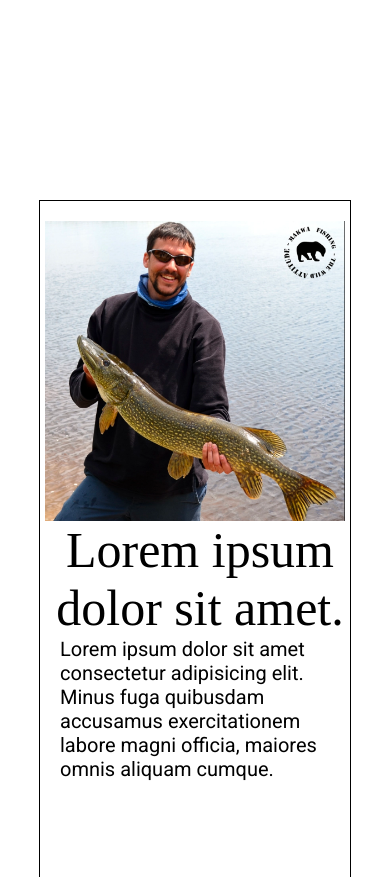
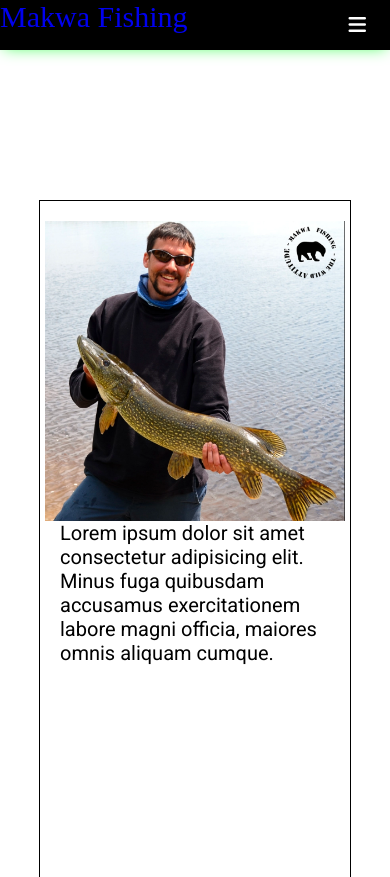
Before and after one commit to lsaison/mf, a Django app: template templates/index.html in a window 390 px wide. Shown: the top 877 px of the page. Run offline with Django 3.2, Linux system fonts and the light colour scheme; the template is opened without the code that fills it, so the values that code supplies are empty; some libraries are stand-ins or nearby versions; some web fonts are replaced.

Commit message:
hamburger

```diff
--- a/static/css/index.css
+++ b/static/css/index.css
@@ -42,6 +42,12 @@
     top: 0;
 }
 
+.titre{
+  display: none;
+}
+.hamburg{
+  display: none;
+}
 nav{
   width: 100%;
 }
@@ -49,7 +55,9 @@
 nav ul{
   padding: 0;
   text-align: center;
-  margin:0;
+  margin: 0;
+  transition: 1s;
+  overflow: hidden;
 }
 
 nav ul li{
@@ -492,7 +500,43 @@
 /* ===== Mobile ===== */
 @media only screen and (max-width: 767px) {
     header{
-        display: none;
+        min-height: 0;
+    }
+    .hamburg{
+      display: block;
+      color: #FFF;
+      background: #000;
+      width: 100%;
+      cursor: pointer;
+      text-align: right;
+      padding: 15px 24px;
+    }
+    .logo{
+      display: none;
+    }
+    .titre{
+      display: block;
+      position: fixed;
+      top: 0;
+      color: #FFF;
+      font-size: 3rem;
+      font-family: var(--font-makwa);
+    }
+    nav ul{
+      max-height: 0px;
+      background: #000;
+      /* color: #FFF; */
+    }
+    nav ul li{
+      width: 100%;
+      padding: 24px 0;
+    }
+    .menu{
+      max-height: 25em;
+      padding-left: 0;
+    }
+    .menu a{
+      color: #FFF;
     }
     #presentation{
         margin: 20px 0;
--- a/templates/index.html
+++ b/templates/index.html
@@ -7,15 +7,20 @@
   <meta http-equiv="X-UA-Compatible" content="IE=edge">
   <meta name="viewport" content="width=device-width, initial-scale=1.0">
   <link rel="stylesheet" href="{% static 'css/index.css' %}">
+  <script src="https://kit.fontawesome.com/f65dcb3806.js" crossorigin="anonymous"></script>
+  <script src="https://ajax.googleapis.com/ajax/libs/jquery/3.6.0/jquery.min.js"></script>
   <title>Makwa Fishing</title>
 </head>
+
 <body>
   <header>
-    <div class="logo"><img src="{% static 'img/logo.jpg' %}""></img></div>
     <nav>
-
-      <!-- <div class="titre"><a href="#">Makwa Fishing</a></div> -->
-      <div class="menu">
+      <div class="titre"><a href="#">Makwa Fishing</a></div>
+      <div class="hamburg">
+        <i class="fa fa-bars fa-2x"></i>
+      </div>
+      <div class="logo"><img src="{% static 'img/logo.jpg' %}""></img></div>
+      <div class=" menu">
         <ul>
           <li><a href="#">Services<br>et produits</a></li>
           <li><a href="#">Blog</a></li>
@@ -107,6 +112,13 @@
     <section id="contact"></section>
   </main>
   <script src={% static 'js/index.js' %}></script>
+  <script>
+    $(document).ready(function(){
+      $(".hamburg").on("click", function(){
+        $("nav ul").toggleClass("menu");
+      });
+    });
+  </script>
 </body>
 
 </html>
```
